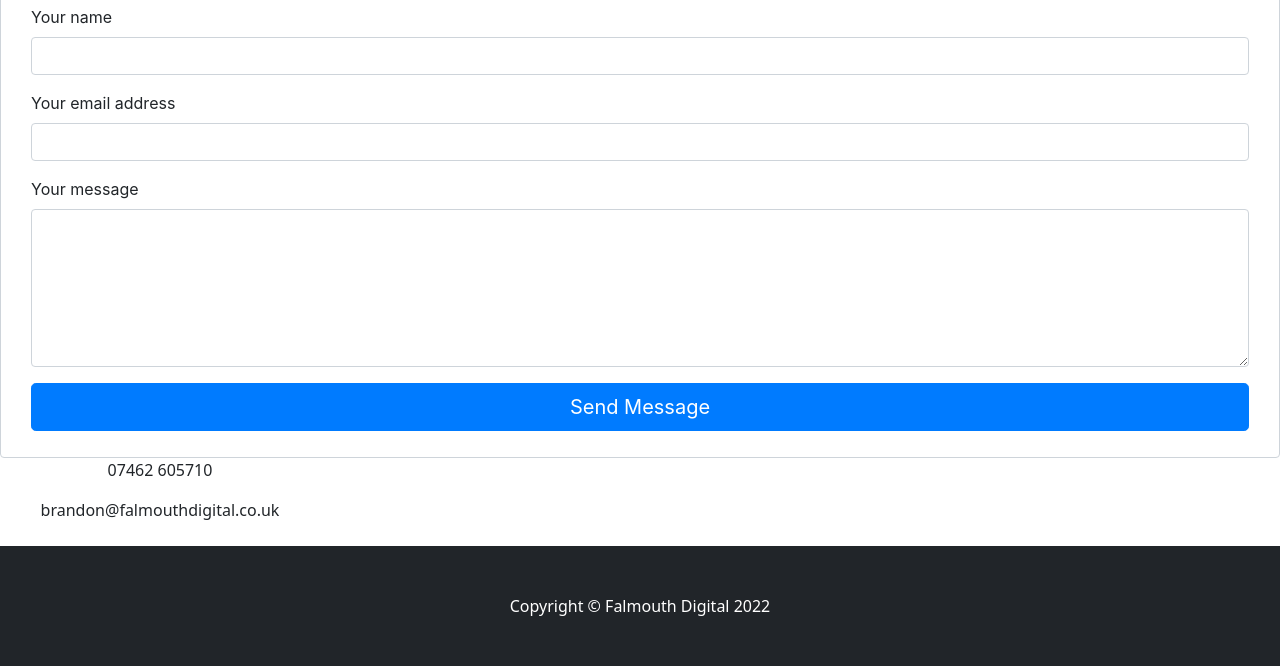
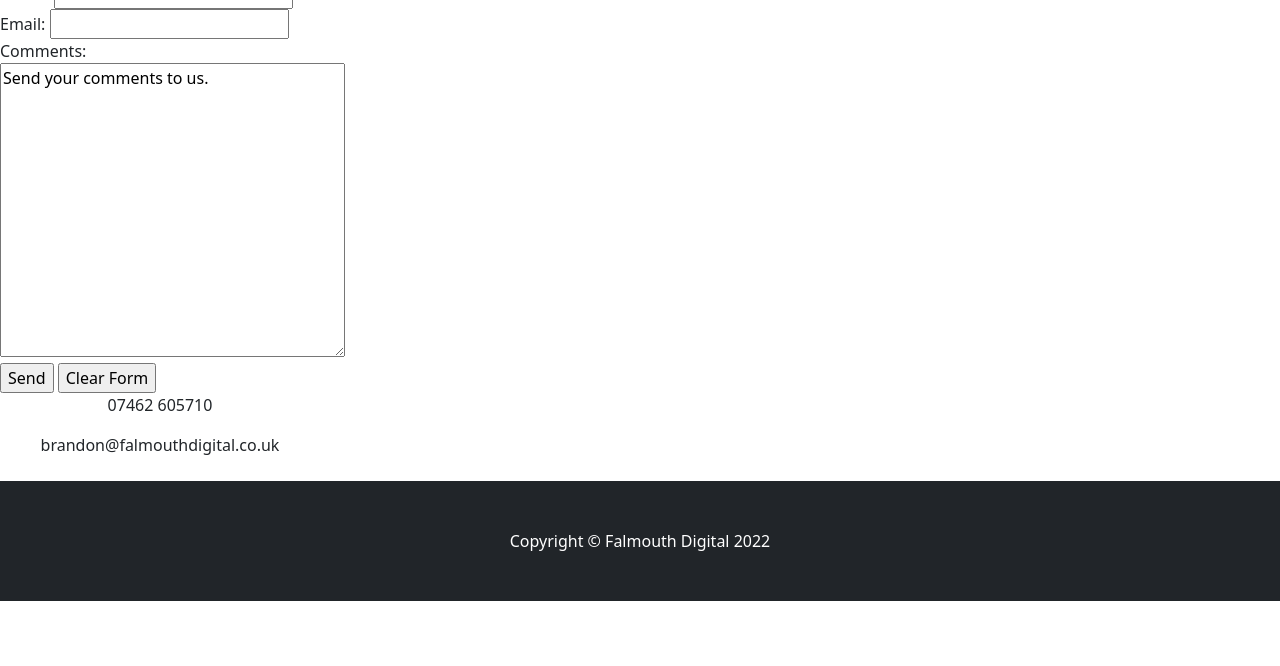
Before and after one commit to FalDigital/falmouthdigital.github.io, a plain HTML site: page contact.html in a window 1280 px wide. Shown: the part 469-1135 px from the top of the page. After the commit the page ends 1070 px from the top, so only its background shows below. Drawn offline with nearby package versions, Linux system fonts and the light colour scheme; some icons are missing.

Commit message:
Update contact.html

```diff
--- a/contact.html
+++ b/contact.html
@@ -43,44 +43,28 @@
 <section class="mb-4">
 
     <!--Section heading-->
-<link href="contact-form.css" rel="stylesheet">
-
-<div class="fcf-body">
-
-    <div id="fcf-form">
-    <h3 class="fcf-h3">Contact us</h3>
-
-    <form method="post" action="mailto:brandon@falmouthdigital.co.uk">
-
-        <div class="fcf-form-group">
-            <label for="Name" class="fcf-label">Your name</label>
-            <div class="fcf-input-group">
-                <input type="text" id="Name" name="Name" class="fcf-form-control" required>
-            </div>
-        </div>
-
-        <div class="fcf-form-group">
-            <label for="Email" class="fcf-label">Your email address</label>
-            <div class="fcf-input-group">
-                <input type="email" id="Email" name="Email" class="fcf-form-control" required>
-            </div>
-        </div>
-
-        <div class="fcf-form-group">
-            <label for="Message" class="fcf-label">Your message</label>
-            <div class="fcf-input-group">
-                <textarea id="Message" name="Message" class="fcf-form-control" rows="6" maxlength="3000" required></textarea>
-            </div>
-        </div>
-
-        <div class="fcf-form-group">
-            <button type="submit" id="fcf-button" class="fcf-btn fcf-btn-primary fcf-btn-lg fcf-btn-block">Send Message</button>
-        </div>
-
+ <h2>Give Feedback to Our Website.</h2>
+    <form action="mailto:brandon@falmouthdigital.co.uk method="get" enctype="text/plain">
+      <div>
+        <label for="name">Name:
+          <input type="text" name="name" id="name" />
+        </label>
+      </div>
+      <div>
+        <label for="email">Email:
+          <input type="text" name="email" id="email" />
+        </label>
+      </div>
+      <div>
+        <label>Comments:</label>
+        <br />
+        <textarea name="comments" rows="12" cols="35">Send your comments to us.</textarea>
+      </div>
+      <div>
+        <input type="submit" name="submit" value="Send" />
+        <input type="reset" name="reset" value="Clear Form" />
+      </div>
     </form>
-    </div>
-
-</div>
         <!--Grid column-->
 
         <!--Grid column-->
```
